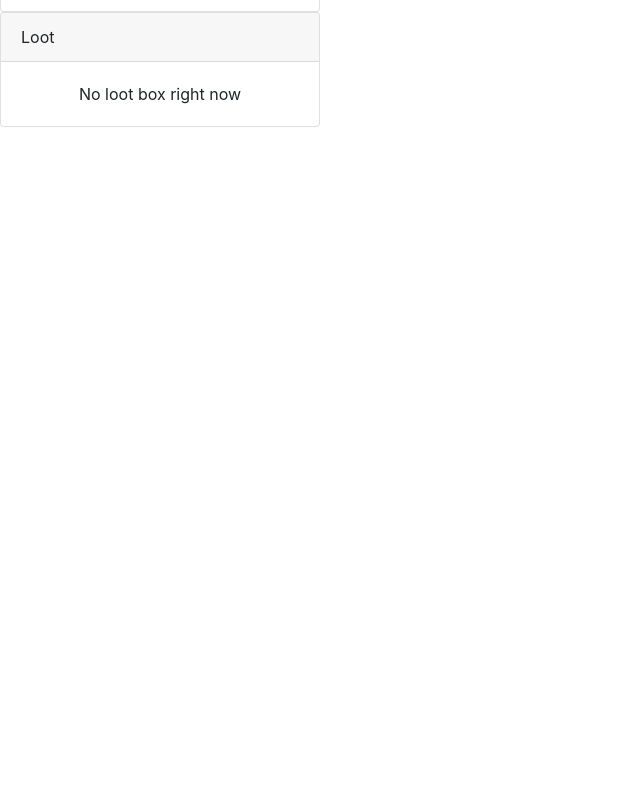
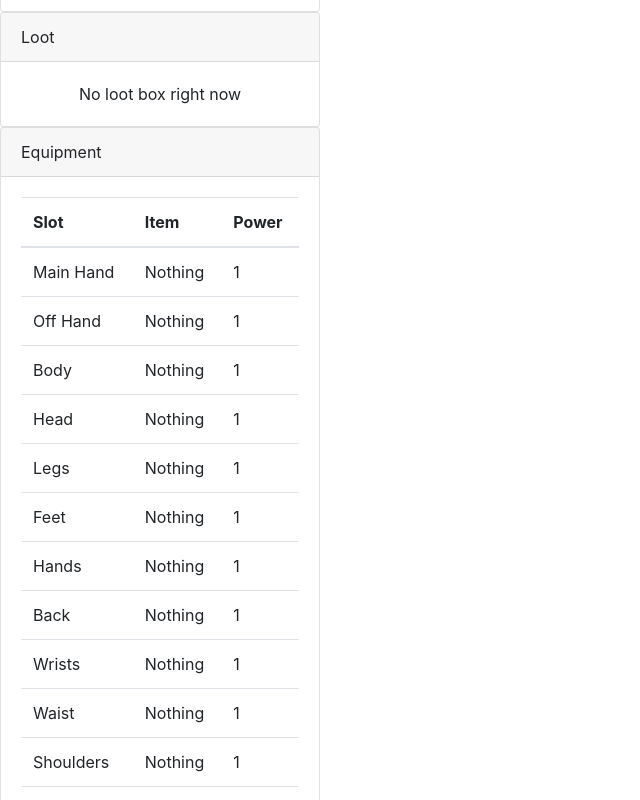
Before and after one commit to sitnaltax/loot-box-clicker, an Angular app: page / in a window 1280 px wide. Shown: the part 780-1580 px from the top of the page, without its empty margins (0-640 px from the left). Before the commit the page ends 907 px from the top, so only its background shows below. Built offline with nearby package versions, Linux system fonts and the light colour scheme.

Commit message:
Added equipment display

```diff
--- a/src/app/app.component.html
+++ b/src/app/app.component.html
@@ -7,3 +7,4 @@
 <cash-display></cash-display>
 <shop></shop>
 <loot-box-display></loot-box-display>
+<equipment-display></equipment-display>
--- a/src/app/app.module.ts
+++ b/src/app/app.module.ts
@@ -8,10 +8,11 @@ import { HeroService } from './hero/hero.service';
 import { CashService } from './cash/cash.service';
 import { CashDisplayComponent } from './cash/cash-display.component';
 import { ShopComponent } from './shop/shop.component';
-import { ShopService } from './shop/shop-service';
+import { ShopService } from './shop/shop.service';
 import { LootBoxDisplayComponent } from './loot-box/loot-box-display.component';
 import { LootBoxService } from './loot-box/loot-box-service';
 import { EquipmentDisplayComponent } from './equipment/equipment-display.component';
+import { EquipmentService } from './equipment/equipment.service';
 
 @NgModule({
   declarations: [
@@ -25,7 +26,7 @@ import { EquipmentDisplayComponent } from './equipment/equipment-display.compone
   imports: [
     BrowserModule
   ],
-  providers: [HeroService, CashService, ShopService, LootBoxService],
+  providers: [HeroService, CashService, ShopService, LootBoxService, EquipmentService],
   bootstrap: [AppComponent]
 })
 export class AppModule { }
--- a/src/app/equipment/equipment-display.component.html
+++ b/src/app/equipment/equipment-display.component.html
@@ -1,3 +1,35 @@
-<p>
-  equipment-display works!
-</p>
+<div class="card" style="width: 20rem">
+    <div class="card-header">
+        Equipment
+    </div>
+    <div class="card-body">
+        <table class="table">
+            <thead>
+                <tr>
+                    <th>
+                        Slot
+                    </th>
+                    <th>
+                        Item
+                    </th>
+                    <th>
+                        Power
+                    </th>
+                </tr>
+            </thead>
+            <tbody>
+                <tr *ngFor='let slot of getAllEquipmentSlots()'>
+                    <td>
+                        {{getSlotName(slot)}}
+                    </td>
+                    <td>
+                        {{getItemNameForSlot(slot)}}
+                    </td>
+                    <td>
+                        {{getPowerForSlot(slot)}}
+                    </td>
+                </tr>
+            </tbody>
+        </table>
+    </div>
+</div>
--- a/src/app/equipment/equipment-display.component.ts
+++ b/src/app/equipment/equipment-display.component.ts
@@ -1,15 +1,43 @@
 import { Component, OnInit } from '@angular/core';
+import { EquipmentService } from './equipment.service';
+import { IEquipmentItem, equipmentSlot } from './equipment-item';
 
 @Component({
-  selector: 'equipment-display',
-  templateUrl: './equipment-display.component.html',
-  styleUrls: ['./equipment-display.component.css']
+    selector: 'equipment-display',
+    templateUrl: './equipment-display.component.html',
+    styleUrls: ['./equipment-display.component.css']
 })
 export class EquipmentDisplayComponent implements OnInit {
 
-  constructor() { }
+    constructor(private _equipmentService: EquipmentService) { }
 
-  ngOnInit() {
-  }
+    getHeroEquipment(): IEquipmentItem[] {
+        return this._equipmentService.getHeroEquipment();
+    }
+
+    getAllEquipmentSlots(): equipmentSlot[] {
+        return this._equipmentService.allEquipmentSlots;
+    }
+
+    getSlotName(slot: equipmentSlot): string {
+        return this._equipmentService.getSlotName(slot);
+    }
+
+    getItemNameForSlot(slot: equipmentSlot): string {
+        if (this.getHeroEquipment()[slot] == null) {
+            return "Nothing";
+        }
+        return this.getHeroEquipment()[slot].itemName;
+    }
+
+    getPowerForSlot(slot: equipmentSlot): number {
+        if (this.getHeroEquipment()[slot] == null) {
+            return 1;
+        }
+        return this.getHeroEquipment()[slot].power;
+    }
+
+    ngOnInit() {
+    }
 
 }
--- /dev/null
+++ b/src/app/equipment/equipment.service.ts
@@ -0,0 +1,39 @@
+import { Injectable } from '@angular/core';
+import { IHero } from '../hero/hero';
+import { IShopItem } from '../shop/shop-item';
+import { IEquipmentItem, equipmentSlot } from './equipment-item';
+
+@Injectable()
+export class EquipmentService {
+
+    heroEquipment: IEquipmentItem[];
+
+    allEquipmentSlots: equipmentSlot[];
+
+    equipmentSlotNames: string[];
+
+    constructor() {
+        this.allEquipmentSlots = [equipmentSlot.mainhand, equipmentSlot.offhand, equipmentSlot.armor, equipmentSlot.helm, equipmentSlot.legs,
+        equipmentSlot.feet, equipmentSlot.hands, equipmentSlot.cloak, equipmentSlot.wrists, equipmentSlot.waist, equipmentSlot.shoulders,
+        equipmentSlot.ring, equipmentSlot.amulet, equipmentSlot.accessory];
+
+        this.equipmentSlotNames = ["Main Hand", "Off Hand", "Body", "Head", "Legs", "Feet", "Hands", "Back", "Wrists", "Waist",
+        "Shoulders", "Finger", "Neck", "Accessory"];
+
+        this.heroEquipment = [];
+
+        this.equipmentSlotNames.forEach(e => this.heroEquipment.push(null));
+    }
+
+    getSlotName(slot: equipmentSlot): string {
+        return this.equipmentSlotNames[slot];
+    }
+
+    getAllEquipmentSlots(): equipmentSlot[] {
+        return this.allEquipmentSlots;
+    }
+
+    getHeroEquipment(): IEquipmentItem[] {
+        return this.heroEquipment;
+    }
+}
--- a/src/app/loot-box/loot-box-service.ts
+++ b/src/app/loot-box/loot-box-service.ts
@@ -1,6 +1,6 @@
 import { Injectable } from '@angular/core';
 import { IShopItem } from '../shop/shop-item';
-import { ShopService } from '../shop/shop-service';
+import { ShopService } from '../shop/shop.service';
 
 @Injectable()
 export class LootBoxService {
--- a/src/app/shop/shop.component.ts
+++ b/src/app/shop/shop.component.ts
@@ -1,5 +1,5 @@
 import { Component, OnInit } from '@angular/core';
-import { ShopService } from './shop-service';
+import { ShopService } from './shop.service';
 import { IShopItem } from './shop-item';
 import { ICash } from '../cash/cash';
 import { CashService } from '../cash/cash.service';
```
Also changed, not shown: src/app/shop/shop.service.ts (renamed from src/app/shop/shop-service.ts).
